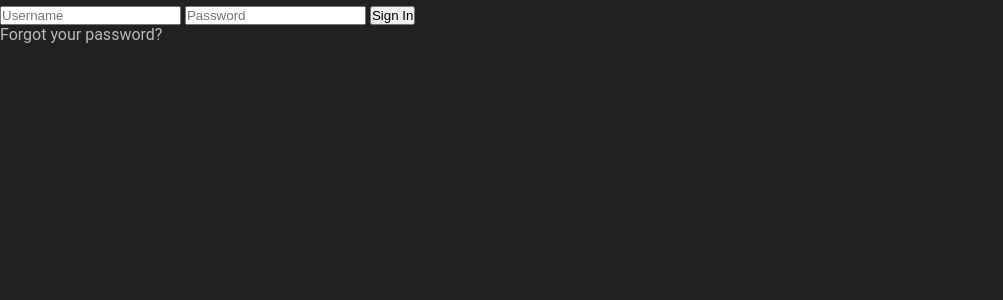
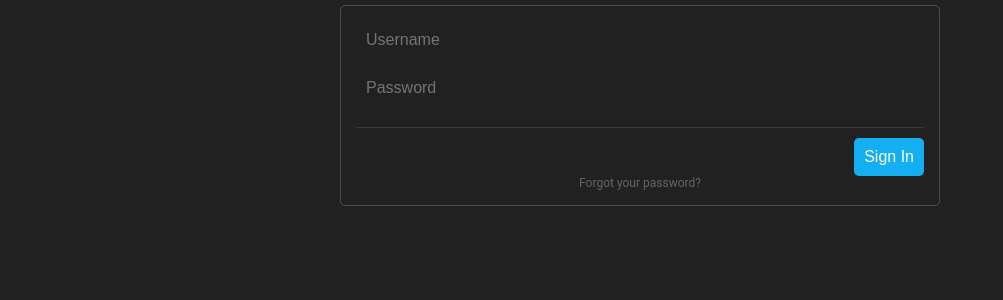
Before and after one commit to biggeorge75/Django-CreativePortal, a Django app: page /accounts/login/ in a window 1280 px wide. Shown: the part 55-355 px from the top of the page, without its empty margins (0-1003 px from the left). Run offline with Django 3.2, Linux system fonts and the light colour scheme; parts of the project's set-up code (start-up, migrations or seed data) failed here and were passed over; some libraries are stand-ins or nearby versions.

Commit message:
login css

```diff
--- /dev/null
+++ b/static/css/form.css
@@ -0,0 +1,44 @@
+.input_form{
+    display: flex;
+    flex-direction: column;
+    border: 1px solid rgba(255,255,255,0.2);
+    border-radius: 5px;
+    max-width: 600px;
+    margin: auto;
+    padding: 15px;
+}
+.button{
+    background-color: #13aff0;
+    color: white;
+    border: none;
+    border-radius: 5px;
+    padding: 10px;
+    font-size: 16px;
+    cursor: pointer;
+    align-self: flex-end;
+}
+
+.button:hover{
+    background-color: #74d5f0;
+}
+
+.text_input{
+    border: none;
+    font-size: 16px;
+    background-color: transparent;
+    outline: none;
+    color: white;
+    padding: 10px;
+    border-radius: 5px;
+    margin-bottom: 10px;
+}
+
+
+.text_input:focus{
+    background-color: rgba(0, 0, 0, 0.32);
+}
+
+.help_text{
+    font-size: 12px;
+    color: rgba(255, 255, 255, 0.31);
+}
--- a/static/css/main.css
+++ b/static/css/main.css
@@ -1,5 +1,6 @@
 @import "navbar.css";
 @import "image_grid.css";
+@import "form.css";
 
 *{
     box-sizing: border-box;
--- a/templates/registration/login.html
+++ b/templates/registration/login.html
@@ -3,17 +3,17 @@
 {% block title %} Sign In {% endblock title %}
 
 {% block body %}
-    <form method="post">
+    <form method="post" class="input_form">
         {% csrf_token %}
 
 
-        <input type="text" name="{{ form.username.html_name }}" id="{{ form.username.id_for_label }}" value="" placeholder="Username">
+        <input class="text_input" type="text" name="{{ form.username.html_name }}" id="{{ form.username.id_for_label }}" value="" placeholder="Username">
 
-        <input type="password" name="{{ form.password.html_name }}" id="{{ form.password.id_for_label }}" value="" placeholder="Password">
+        <input class="text_input" type="password" name="{{ form.password.html_name }}" id="{{ form.password.id_for_label }}" value="" placeholder="Password">
 
-
-        <button type="submit">Sign In</button>
+        <hr>
+        <button type="submit" class="button">Sign In</button>
+    <a href="" class="help_text" style="align-self: center">Forgot your password?</a>
     </form>
 
-    <a href="">Forgot your password?</a>
 {% endblock body %}
```
Also changed, not shown: db.sqlite3.
